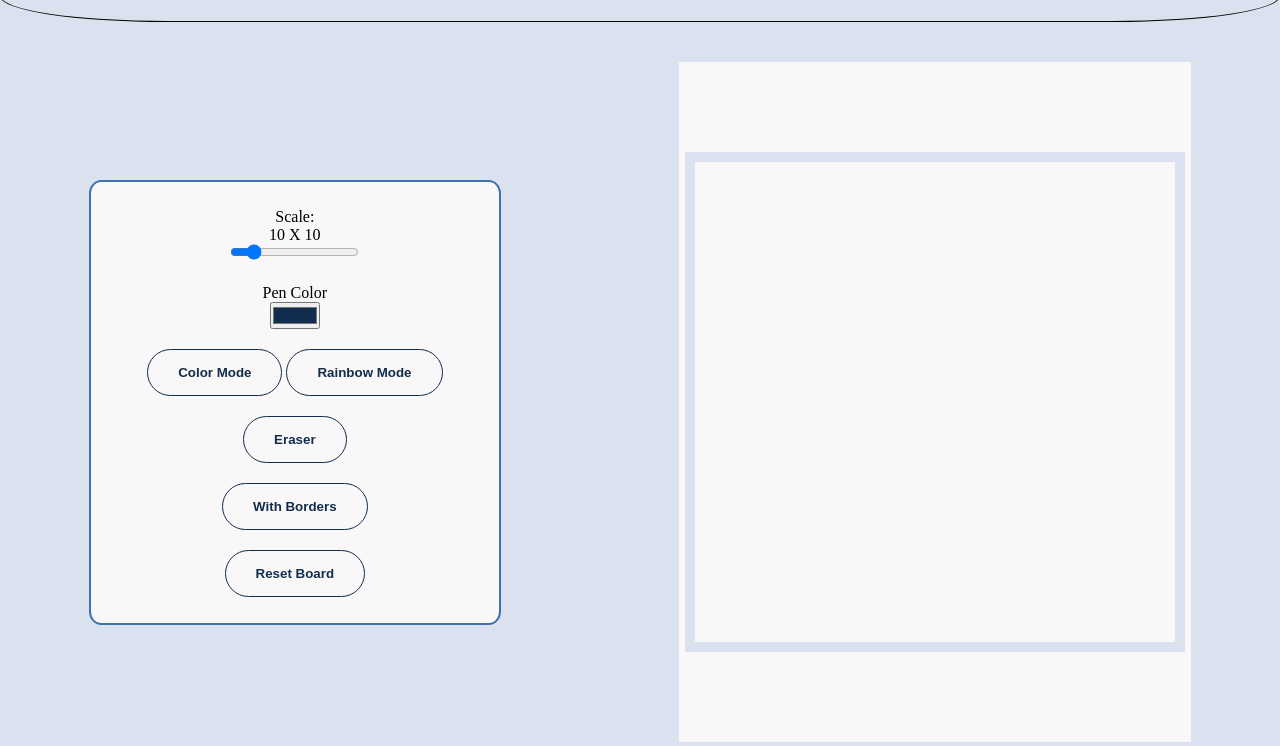
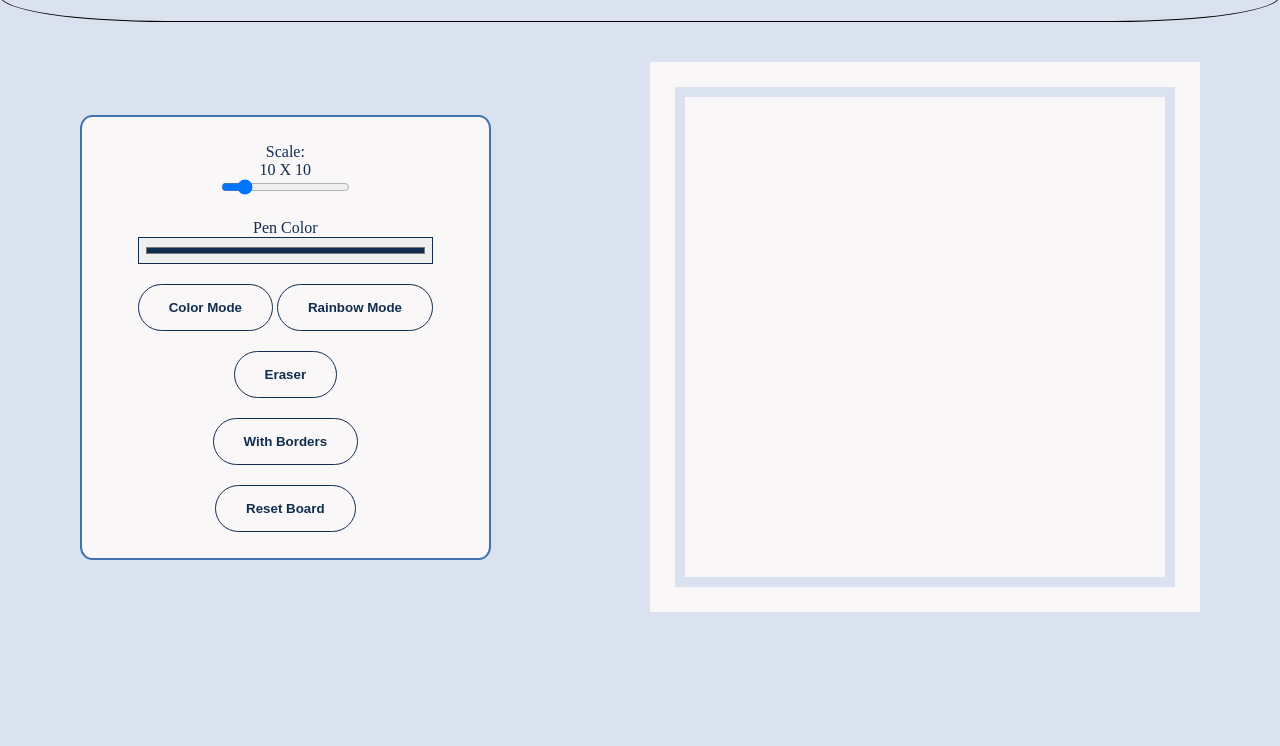
Before and after one commit to WilAm1/TOP_Etch-a-Sketch, a plain HTML site: page index.html in a window 1280 px wide. Shown: the part 177-923 px from the top of the page. After the commit the page ends 869 px from the top, so only its background shows below. Drawn offline with Linux system fonts and the light colour scheme.

Commit message:
Various UI fixes

```diff
--- a/styles.css
+++ b/styles.css
@@ -2,6 +2,7 @@
     margin: 0;
     padding: 0;
     text-align: center;
+    color: #112D4E;
 }
 
 body {
@@ -41,8 +42,8 @@ body {
 }
 
 .container {
-    width: 40vw;
-    height: 85vh;
+    width: 550px;
+    height: 550px;
     background-color: #F9F7F7;
     display: flex;
     justify-content: center;
@@ -82,11 +83,6 @@ body {
     align-items: center;
 }
 
-
-/* .choice-color-div>button {
-    margin: 0 1rem;
-} */
-
 .btn {
     background-color: #F9F7F7;
     border: solid 1px #112D4E;
@@ -95,3 +91,12 @@ body {
     color: #112D4E;
     border-radius: 25px;
 }
+
+
+/* Color Picker */
+
+#color-picker {
+    border: solid 1px #112D4E;
+    width: 100%;
+    padding: 5px;
+}
```
